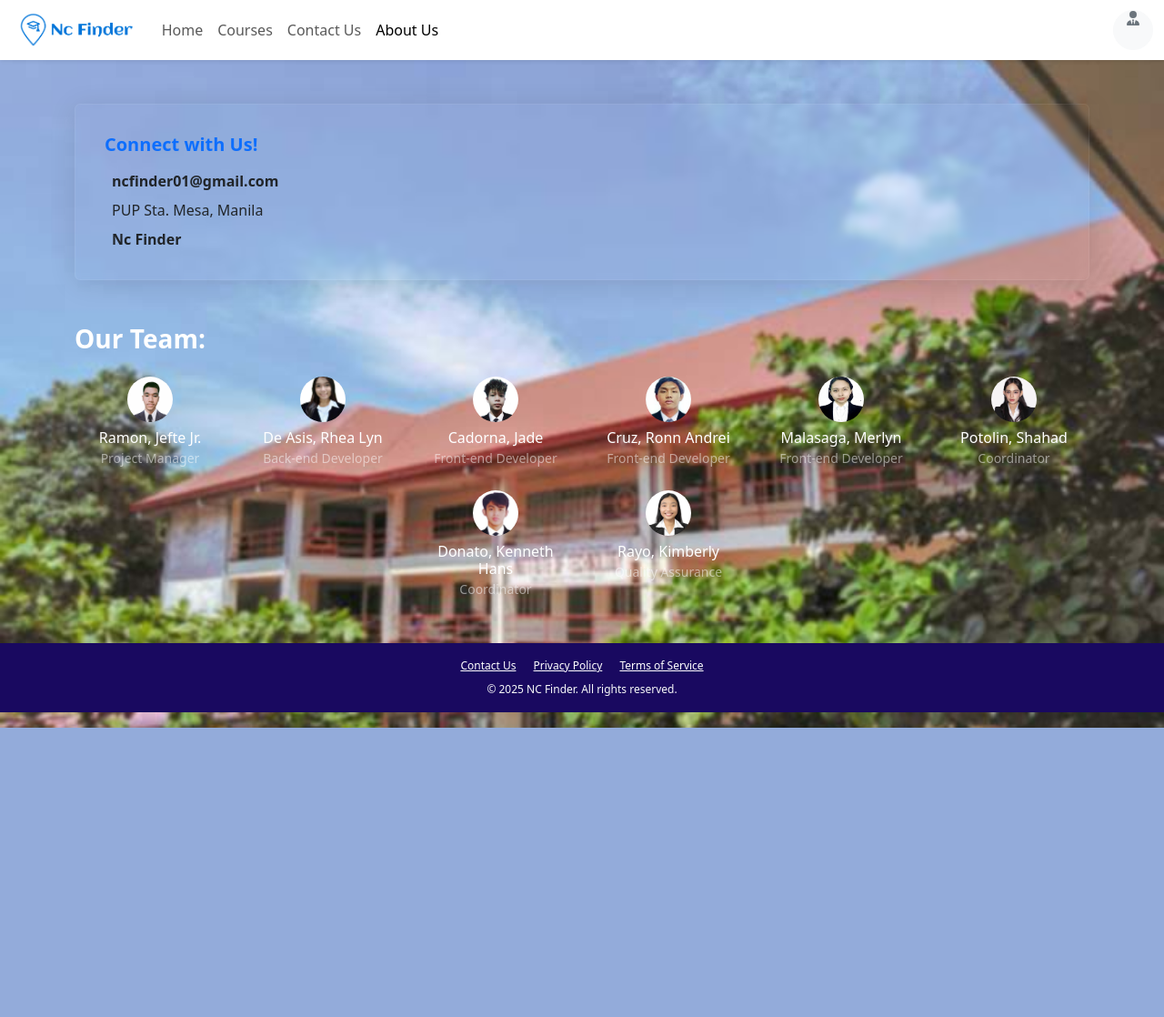
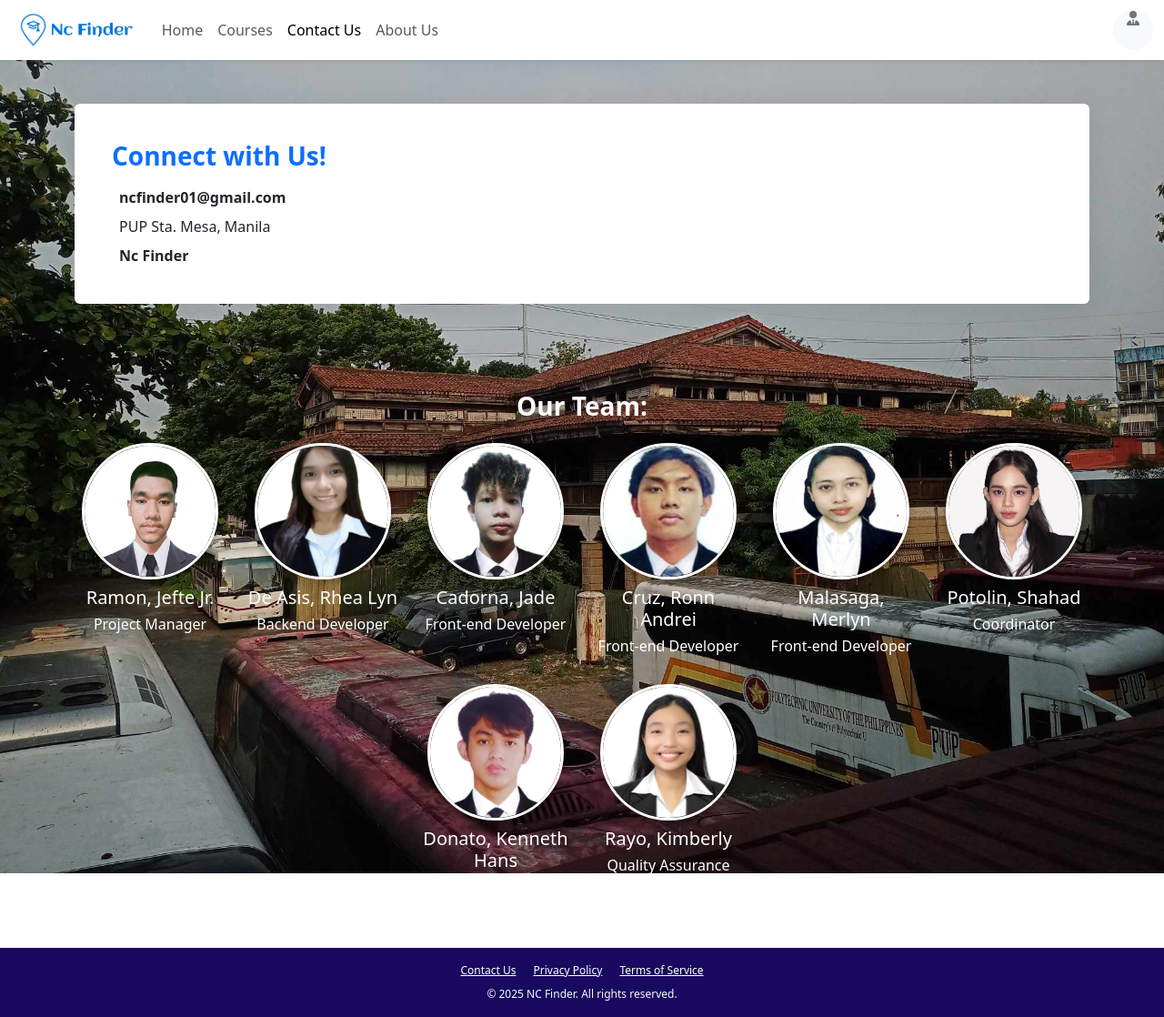
Before and after one commit to lyn212-cpu/Capstone, a PHP site: page /pages/contact_us.php in a window 1280 px wide. Shown: the whole page at 91% size. Before the commit the page ends 800 px from the top, so only its background shows below. Run offline with PHP 8.4, Linux system fonts and the light colour scheme; some libraries are stand-ins or nearby versions.

Commit message:
AboutUs and ContactUs
fix the background, apply max width, and footer.

```diff
--- a/UserInterface/pages/contact_us.php
+++ b/UserInterface/pages/contact_us.php
@@ -3,27 +3,36 @@
 <head>
   <meta charset="UTF-8">
   <meta name="viewport"
-          content="width=device-width, user-scalable=no, initial-scale=1.0, maximum-scale=1.0, minimum-scale=1.0">
+        content="width=device-width, initial-scale=1.0">
   <meta http-equiv="X-UA-Compatible" content="ie=edge">
   <link rel="stylesheet" href="../../css/bootstrap.min.css">
   <script src="../../js/bootstrap.bundle.min.js"></script>
   <link rel="stylesheet" href="../../Assets/style.css">
   <script src="https://use.fontawesome.com/releases/v6.3.0/js/all.js" crossorigin="anonymous"></script>
-    <title>Contact us</title>
+  <title>Contact Us</title>
+  <style>
+    html, body {
+      height: 100%;
+      margin: 0;
+    }
 
-    <style>
-        body{
+    body {
+      display: flex;
+      flex-direction: column;
+      background-image: url("../../Assets/background/raw 2.jpg");
       background-repeat: no-repeat;
       background-size: cover;
-            background-image: url("../../Assets/bg.jpg");
+    }
+
+    main {
+      flex: 1;
     }
 
     .navbar {
       background-color: #ffffff !important;
     }
 
-        .card{
-            /* From https://css.glass */
+    .card {
       background: rgba(255, 255, 255, 0.05);
       border-radius: 16px;
       box-shadow: 0 4px 30px rgba(0, 0, 0, 0.1);
@@ -31,8 +40,14 @@
       -webkit-backdrop-filter: blur(3.3px);
       border: 1px solid rgba(255, 255, 255, 0.07);
     }
-        #our_team{
-         background-color: #190960;
+
+    .team-member {
+      width: 150px;
+      height: 150px;
+      object-fit: cover;
+      border-radius: 50%;
+      border: 3px solid white;
+      box-shadow: 0 4px 10px rgba(0,0,0,0.3);
     }
   </style>
 </head>
@@ -51,8 +66,8 @@
           <ul class="navbar-nav me-auto mb-2 mb-lg-0">
             <li class="nav-item"><a class="nav-link" href="../index.php">Home</a></li>
             <li class="nav-item"><a class="nav-link" href="#">Courses</a></li>
-                        <li class="nav-item"><a class="nav-link" href="contact_us.php">Contact Us</a></li>
-                        <li class="nav-item"><a class="nav-link active" href="about_us.php">About Us</a></li>
+            <li class="nav-item"><a class="nav-link active" href="contact_us.php">Contact Us</a></li>
+            <li class="nav-item"><a class="nav-link" href="about_us.php">About Us</a></li>
           </ul>
           <div class="d-flex align-items-center">
             <a class="btn btn-light rounded-circle p-0" href="#" style="width: 44px; height: 44px;">
@@ -64,21 +79,20 @@
     </nav>
   </header>
 
+  <main>
+    <!-- Contact info -->
     <section class="container mt-5">
-    <div class="card bg-transparent p-3 mb-4 rounded col-lg-12" >
+      <div class="card bg-white p-4 mb-5 rounded">
         <div class="card-body">
-            <h5 class="card-title fw-bold text-primary mb-3">Connect with Us!</h5>
-
+          <h3 class="card-title fw-bold text-primary mb-3">Connect with Us!</h3>
           <div class="d-flex align-items-center mb-2">
             <i class="bi bi-instagram me-2 text-primary"></i>
             <a href="mailto:ncfinder01@gmail.com" class="text-decoration-none text-dark fw-semibold">ncfinder01@gmail.com</a>
           </div>
-
           <div class="d-flex align-items-center mb-2">
             <i class="bi bi-geo-alt-fill me-2 text-primary"></i>
             <span>PUP Sta. Mesa, Manila</span>
           </div>
-
           <div class="d-flex align-items-center">
             <i class="bi bi-facebook me-2 text-primary"></i>
             <span class="fw-semibold">Nc Finder</span>
@@ -87,68 +101,59 @@
       </div>
     </section>
 
-<div class="container my-5 mt-5">
+    <!-- Our Team -->
+    <section class="py-5">
+      <div class="container text-center">
         <h3 class="fw-bold text-white mb-4">Our Team:</h3>
-    <div class="row row-cols-2 row-cols-sm-3 row-cols-md-4 row-cols-lg-6 g-4 justify-content-center">
-
-        <!-- Team Member Cards -->
-        <div class="col text-center">
-            <img src="../../Assets/FORMAL_PICTURES/Ramon,%20Jefte.jpeg" class="rounded-circle img-fluid mb-2" style="width: 50px; height: 50px; object-fit: cover;" alt="avatar">
-            <h6 class="mb-0 text-white">Ramon, Jefte Jr.</h6>
-            <small class="text-white-50">Project Manager</small>
+        <div class="row justify-content-center g-4">
+          <div class="col-6 col-sm-4 col-md-3 col-lg-2">
+            <img src="../../Assets/FORMAL_PICTURES/Ramon,%20Jefte.jpeg" class="team-member" alt="Jefte">
+            <h5 class="mt-2 text-white">Ramon, Jefte Jr.</h5>
+            <h6 class="text-white">Project Manager</h6>
           </div>
-
-        <div class="col text-center">
-            <img src="../../Assets/FORMAL_PICTURES/De%20Asis,%20Rhea%20Lyn.jpg" class="rounded-circle img-fluid mb-2" style="width: 50px; height: 50px; object-fit: cover;" alt="avatar">
-            <h6 class="mb-0 text-white">De Asis, Rhea Lyn</h6>
-            <small class="text-white-50">Back-end Developer</small>
+          <div class="col-6 col-sm-4 col-md-3 col-lg-2">
+            <img src="../../Assets/FORMAL_PICTURES/De%20Asis,%20Rhea%20Lyn.jpg" class="team-member" alt="Rhea">
+            <h5 class="mt-2 text-white">De Asis, Rhea Lyn</h5>
+            <h6 class="text-white">Backend Developer</h6>
           </div>
-
-        <div class="col text-center">
-            <img src="../../Assets/FORMAL_PICTURES/Cadorna,%20Jade.jpg" class="rounded-circle img-fluid mb-2" style="width: 50px; height: 50px; object-fit: cover;" alt="avatar">
-            <h6 class="mb-0 text-white">Cadorna, Jade</h6>
-            <small class="text-white-50">Front-end Developer</small>
+          <div class="col-6 col-sm-4 col-md-3 col-lg-2">
+            <img src="../../Assets/FORMAL_PICTURES/Cadorna,%20Jade.jpg" class="team-member" alt="Jade">
+            <h5 class="mt-2 text-white">Cadorna, Jade</h5>
+            <h6 class="text-white">Front-end Developer</h6>
           </div>
-
-        <div class="col text-center">
-            <img src="../../Assets/FORMAL_PICTURES/Cruz,%20Ronn.jpg" class="rounded-circle img-fluid mb-2" style="width: 50px; height: 50px; object-fit: cover;" alt="avatar">
-            <h6 class="mb-0 text-white">Cruz, Ronn Andrei</h6>
-            <small class="text-white-50">Front-end Developer</small>
+          <div class="col-6 col-sm-4 col-md-3 col-lg-2">
+            <img src="../../Assets/FORMAL_PICTURES/Cruz,%20Ronn.jpg" class="team-member" alt="Ronn">
+            <h5 class="mt-2 text-white">Cruz, Ronn Andrei</h5>
+            <h6 class="text-white">Front-end Developer</h6>
           </div>
-
-        <div class="col text-center">
-            <img src="../../Assets/FORMAL_PICTURES/Malasaga,Merlyn.jpg" class="rounded-circle img-fluid mb-2" style="width: 50px; height: 50px; object-fit: cover;" alt="avatar">
-            <h6 class="mb-0 text-white">Malasaga, Merlyn</h6>
-            <small class="text-white-50">Front-end Developer</small>
+          <div class="col-6 col-sm-4 col-md-3 col-lg-2">
+            <img src="../../Assets/FORMAL_PICTURES/Malasaga,Merlyn.jpg" class="team-member" alt="Merlyn">
+            <h5 class="mt-2 text-white">Malasaga, Merlyn</h5>
+            <h6 class="text-white">Front-end Developer</h6>
           </div>
-
-        <div class="col text-center">
-            <img src="../../Assets/FORMAL_PICTURES/Potolin,%20Shahad.JPG" class="rounded-circle img-fluid mb-2" style="width: 50px; height: 50px; object-fit: cover;" alt="avatar">
-            <h6 class="mb-0 text-white">Potolin, Shahad</h6>
-            <small class="text-white-50">Coordinator</small>
+          <div class="col-6 col-sm-4 col-md-3 col-lg-2">
+            <img src="../../Assets/FORMAL_PICTURES/Potolin,%20Shahad.JPG" class="team-member" alt="Shahad">
+            <h5 class="mt-2 text-white">Potolin, Shahad</h5>
+            <h6 class="text-white">Coordinator</h6>
           </div>
-
-        <div class="col text-center">
-            <img src="../../Assets/FORMAL_PICTURES/Donato,%20Hans.jpg" class="rounded-circle img-fluid mb-2" style="width: 50px; height: 50px; object-fit: cover;" alt="avatar">
-            <h6 class="mb-0 text-white">Donato, Kenneth Hans</h6>
-            <small class="text-white-50">Coordinator</small>
+          <div class="col-6 col-sm-4 col-md-3 col-lg-2">
+            <img src="../../Assets/FORMAL_PICTURES/Donato,%20Hans.jpg" class="team-member" alt="Hans">
+            <h5 class="mt-2 text-white">Donato, Kenneth Hans</h5>
+            <h6 class="text-white">Coordinator</h6>
           </div>
-
-        <div class="col text-center">
-            <img src="../../Assets/FORMAL_PICTURES/Rayo,%20Kim.jpg" class="rounded-circle img-fluid mb-2" style="width: 50px; height: 50px; object-fit: cover;" alt="avatar">
-            <h6 class="mb-0 text-white">Rayo, Kimberly</h6>
-            <small class="text-white-50">Quality Assurance</small>
-        </div>
-
+          <div class="col-6 col-sm-4 col-md-3 col-lg-2">
+            <img src="../../Assets/FORMAL_PICTURES/Rayo,%20Kim.jpg" class="team-member" alt="Kimberly">
+            <h5 class="mt-2 text-white">Rayo, Kimberly</h5>
+            <h6 class="text-white">Quality Assurance</h6>
           </div>
         </div>
+      </div>
+    </section>
+  </main>
 
-
-
-<div>
-    <?php
-    include_once '../../include/footer.php'
-    ?>
-</div>
+  <!-- Footer -->
+  <footer class="w-100 mt-auto">
+    <?php include_once '../../include/footer.php'; ?>
+  </footer>
 </body>
 </html>
```
Also changed, not shown: UserInterface/pages/about_us.php (+4 -4 lines). Lines whose indentation alone changed are shown as unchanged.
